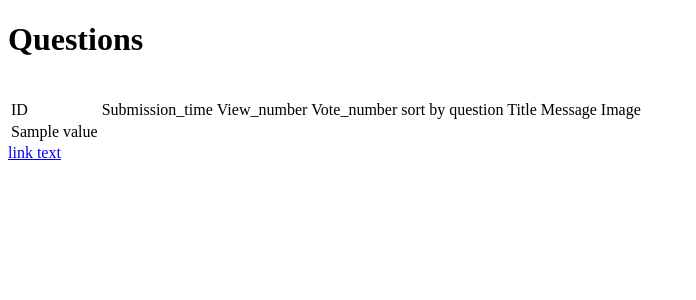
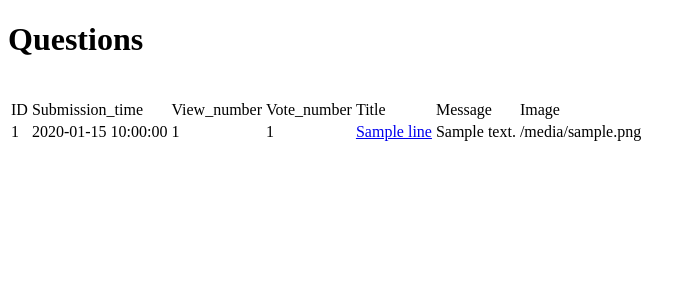
Before and after one commit to MadalinaDumitrascu/AskMate1, a Flask app: template templates/list.html in a window 1280 px wide. Shown: the top 300 px of the page, without its empty margins (0-696 px from the left). Run offline with Flask 2, Linux system fonts and the light colour scheme; the template is opened without the code that fills it: most values are stand-ins (such as "Sample title", 1, 10 or a date in 2020).

Commit message:
put link on the questions

```diff
--- a/connection.py
+++ b/connection.py
@@ -7,7 +7,7 @@ import util
 
 def read_data_base():
     questions = []
-    with open("D:\\Programare\\Proiecte GitHub\\Web and SQL\\ask-mate-1-python-MadalinaDumitrascu\\sample_data\\question.csv", "r") as file:
+    with open("C:\\Users\\Madalina\\Desktop\\Projects\\web\\ask-mate-1-python-MadalinaDumitrascu\\sample_data\\question.csv", "r") as file:
         reader = csv.DictReader(file)
         for row in reader:
             questions.append(row)
--- a/server.py
+++ b/server.py
@@ -10,6 +10,9 @@ def display_questions():
     print(questions)
     return render_template("list.html", questions=questions)
 
+@app.route("/question/<question_id>", methods=["post", "get"])
+def get_question_page():
+    pass
 
 @app.route("/add-question", methods= ["Post"])
 def add_question():
--- a/templates/list.html
+++ b/templates/list.html
@@ -14,8 +14,7 @@
             <td>Submission_time</td>
             <td>View_number</td>
             <td>Vote_number</td>
-            <td <a href ="question.html"> sort by question
-</a>Title</td>
+            <td> Title </td>
             <td>Message</td>
             <td>Image</td>
         </tr>
@@ -23,16 +22,20 @@
     <tbody>
           {% for line in questions %}
                 <tr>
-                    {% for key, value in line.items() %}
-                    <td>{{ value }}</td>
-                    {% endfor %}
+                    <td>{{ line.id}}</td>
+                    <td>{{ line.submission_time}}</td>
+                    <td>{{ line.view_number}}</td>
+                    <td>{{ line.vote_number}}</td>
+                    <td> <a href ="{{ url_for('get_question_page', question_id=line.id)}}"> {{ line.title}}</a></td>
+                    <td>{{ line.message}}</td>
+                    <td>{{ line.image}}</td>
                 </tr>
-                {% endfor %}
+            {% endfor %}
     </tbody>
 {#            <form action="{{ url_for('route_list') }}" method="POST">#}
 {#                <button type="submit">Delete</button>#}
 {#            </form>#}
 </table>
-<a href="add-question.html">link text</a>
+
 </body>
 </html>
```
Also changed, not shown: 1 other file.
